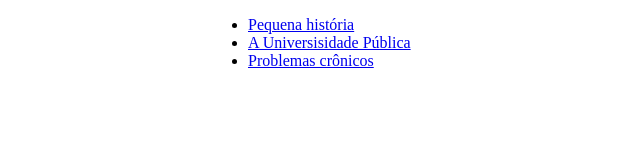
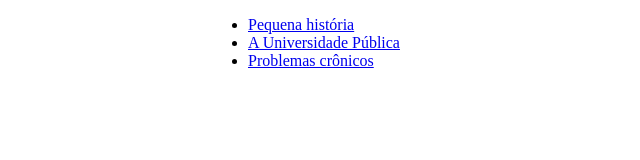
Before and after one commit to chicat0/chicat0.github.io, a plain HTML site: page index.html in a window 1280 px wide. Shown: the full height of the page, 32-672 px from the left. Drawn offline with Linux system fonts and the light colour scheme.

Commit message:
Fix typo

```diff
--- a/index.html
+++ b/index.html
@@ -8,7 +8,7 @@
   <body>
     <ul>
       <li><a href="pequena-historia.html">Pequena história</a></li>
-      <li><a href="a-universidade-publica.html">A Universisidade Pública</a></li>
+      <li><a href="a-universidade-publica.html">A Universidade Pública</a></li>
       <li><a href="problemas-cronicos.html">Problemas crônicos</a></li>
     </ul>
   </body>
```
